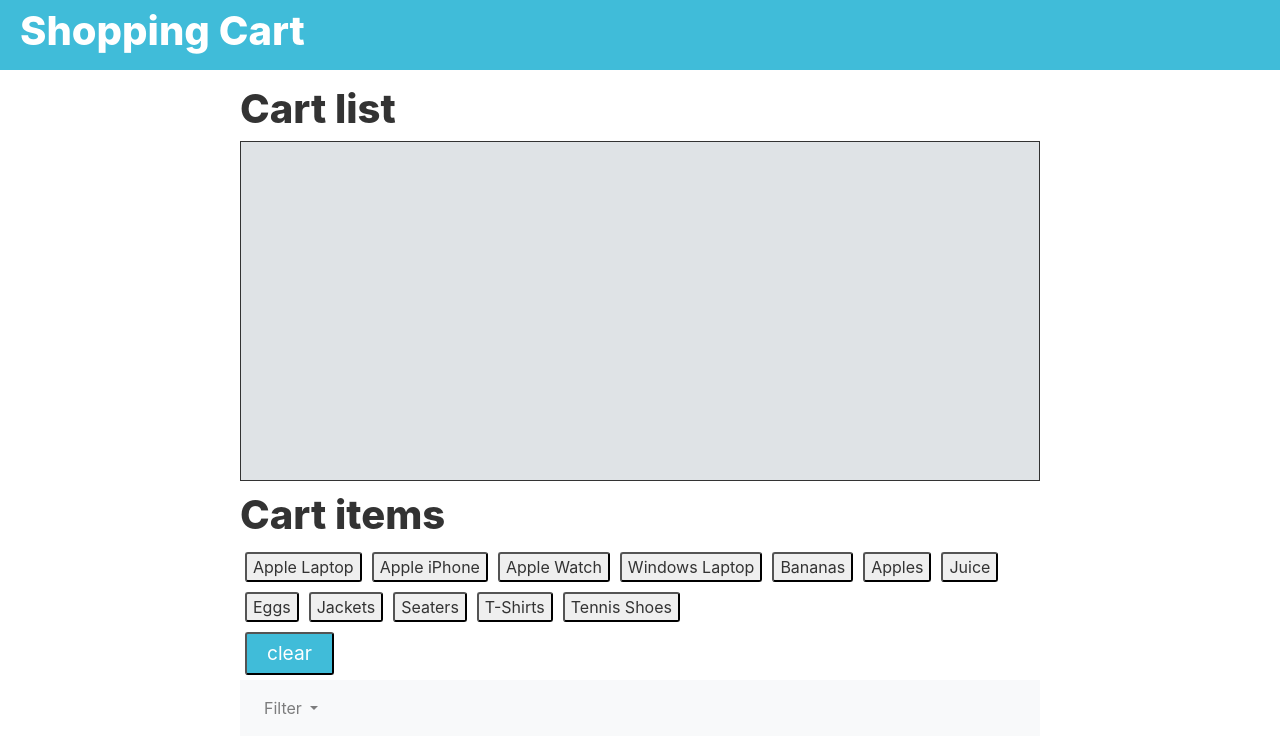
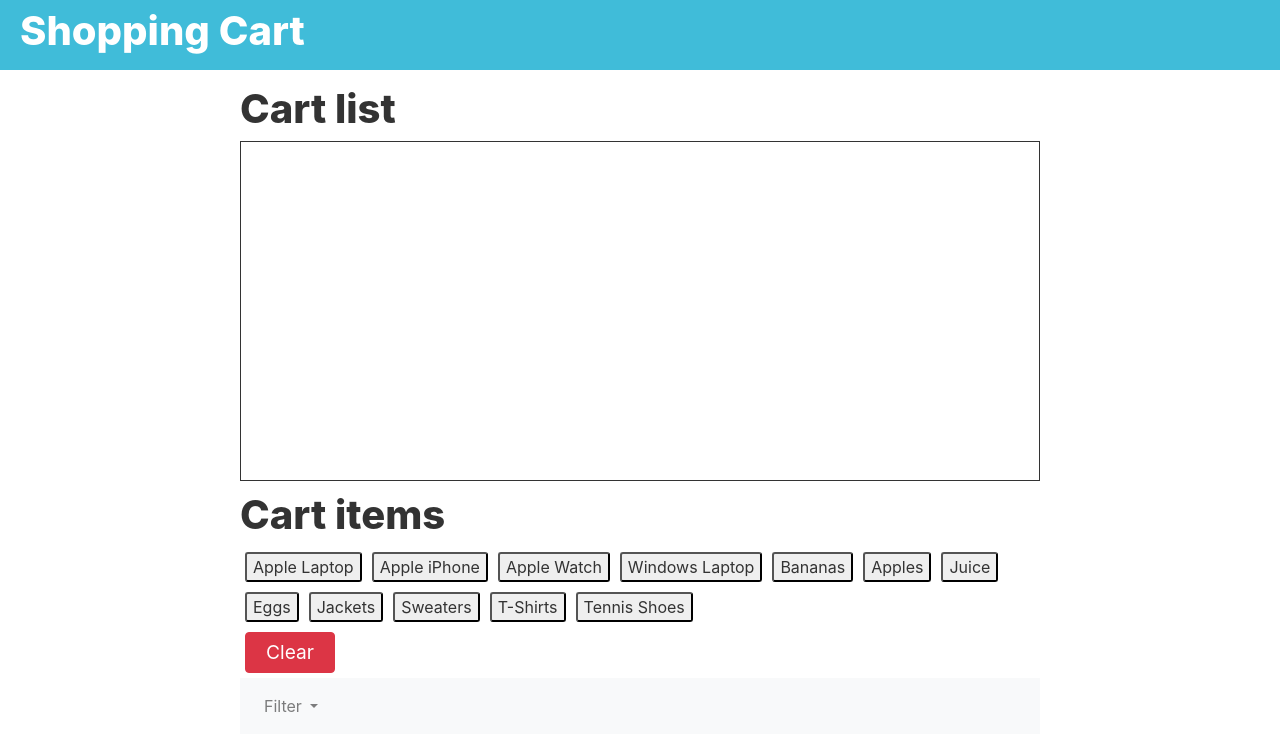
Before and after one commit to Oznero/shopping-cart, a plain HTML site: page index.html in a window 1280 px wide. Drawn offline with nearby package versions, Linux system fonts and the light colour scheme.

Commit message:
updated files

```diff
--- a/assets/css/style.css
+++ b/assets/css/style.css
@@ -31,7 +31,7 @@ body {
     border: 1px solid #333;
     height: 340px;
     padding: 5px;
-    background: #dfe3e6;
+    background: white;
     margin-bottom: 10px;
   }
 
@@ -48,7 +48,6 @@ body {
   }
 
   #clear {
-    background: #40bcd9;
     padding: 5px 20px;
     color: white;
     font-size: 1.2em;
--- a/assets/javascript/buttonList.js
+++ b/assets/javascript/buttonList.js
@@ -1,51 +1,63 @@
 const buttonList = [
     {
         name: 'Apple Laptop',
-        category: 'Technology'
+        category: 'Technology',
+        value: 1
     },
     {
         name: 'Apple iPhone',
-        category: 'Technology'
+        category: 'Technology',
+        value: 1
     },
     {
         name: 'Apple Watch',
-        category: 'Technology'
+        category: 'Technology',
+        value: 1
     },
     {
         name: 'Windows Laptop',
-        category: 'Technology'
+        category: 'Technology',
+        value: 1
     },
     {
         name: 'Bananas',
-        category: 'Grocery'
+        category: 'Grocery',
+        value: 2
     },
     {
         name: 'Apples',
-        category: 'Grocery'
+        category: 'Grocery',
+        value: 2
     },
     {
         name: 'Juice',
-        category: 'Grocery'
+        category: 'Grocery',
+        value: 2
     },
     {
         name: 'Eggs',
-        category: 'Grocery'
+        category: 'Grocery',
+        value: 2
     },
     {
         name: 'Jackets',
-        category: 'Clothing'
+        category: 'Clothing',
+        value: 3
     },
     {
-        name: 'Seaters',
-        category: 'Clothing'
+        name: 'Sweaters',
+        category: 'Clothing',
+        value: 3
     },
     {
         name: 'T-Shirts',
-        category: 'Clothing'
+        category: 'Clothing',
+        value: 3
     },
     {
         name: 'Tennis Shoes',
-        category: 'Clothing'
+        category: 'Clothing',
+        value: 3
     },
 
 ];
--- a/assets/javascript/index.js
+++ b/assets/javascript/index.js
@@ -9,7 +9,7 @@ $(document).ready(function () {
     //Render our buttons on the page so we can start using them
     const render = function () {
         for (let i = 0; i < buttonList.length; i++) {
-            const shopBtn = $('<button>').addClass('proj-button proj proj-button-color').attr('data-proj', buttonList[i].name).text(buttonList[i].name);
+            const shopBtn = $('<button>').addClass('proj-button proj proj-button-color').attr('btn-name', buttonList[i].name).text(buttonList[i].name);
             $('#buttons').append(shopBtn);
         }
     }
@@ -24,9 +24,26 @@ $(document).ready(function () {
 
 
     //Add items to the Cart List box
-    const addItems = function (){
-        const item = $('<div>').addClass('proj task-color').text($(this).attr("data-proj"));
+    const addItems = function () {
+        const item = $('<button>').addClass('btn btn-outline-secondary').text($(this).attr("btn-name"));
         $('#display').append(item);
     }
     $('#buttons').on('click', '.proj-button', addItems);
+
+
+    //Event listener to show buttons based on filter
+    const buttonVal = function (e) {
+        e.preventDefault();
+        const techValue = parseInt($(this).data('technology-value'));
+        const groceryValue = parseInt($(this).data('grocery-value'));
+        const clothingValue = parseInt($(this).data('clothing-value'));
+        //const digit = parseInt($(this).val());
+        console.log(`Value returning is: ${techValue} ${groceryValue} ${clothingValue}`);
+        for (let i = 0; i < buttonList.length; i++) {
+            if (buttonList[i].value !== techValue) {
+                $('#buttons').hide();
+            }
+        }
+    }
+    $('#filter-btn').on('click', buttonVal);
 });
--- a/index.html
+++ b/index.html
@@ -26,7 +26,7 @@
         <!-- Button list -->
         <h1> Cart items </h1>
         <div id="buttons"></div>
-        <button id="clear">clear</button>
+        <button type="button" id="clear" class="btn btn-danger">Clear</button>
         <nav class="navbar navbar-expand-lg navbar-light bg-light">
             <button class="navbar-toggler" type="button" data-toggle="collapse" data-target="#navbarNavDropdown"
                 aria-controls="navbarNavDropdown" aria-expanded="false" aria-label="Toggle navigation">
@@ -40,9 +40,9 @@
                             Filter
                         </a>
                         <div class="dropdown-menu" aria-labelledby="navbarDropdownMenuLink">
-                            <a class="dropdown-item" href="#">Technology</a>
-                            <a class="dropdown-item" href="#">Grocery</a>
-                            <a class="dropdown-item" href="#">Clothing</a>
+                            <a class="dropdown-item" id="filter-btn" href="#" role="button" data-technology-value="1">Technology</a>
+                            <a class="dropdown-item" id="filter-btn" href="#" role="button" data-grocery-value="2">Grocery</a>
+                            <a class="dropdown-item" id="filter-btn" href="#" role="button" data-clothing-value="3">Clothing</a>
                         </div>
                     </li>
                 </ul>
@@ -53,8 +53,6 @@
     <!-- Javscript files -->
     <script src="./assets/javascript/index.js"></script>
     <script src="./assets/javascript/buttonList.js"></script>
-    <script src="https://cdnjs.cloudflare.com/ajax/libs/popper.js/1.14.3/umd/popper.min.js" integrity="sha384-ZMP7rVo3mIykV+2+9J3UJ46jBk0WLaUAdn689aCwoqbBJiSnjAK/l8WvCWPIPm49"
-        crossorigin="anonymous"></script>
     <script src="https://stackpath.bootstrapcdn.com/bootstrap/4.1.3/js/bootstrap.min.js" integrity="sha384-ChfqqxuZUCnJSK3+MXmPNIyE6ZbWh2IMqE241rYiqJxyMiZ6OW/JmZQ5stwEULTy"
         crossorigin="anonymous"></script>
 </body>
```
